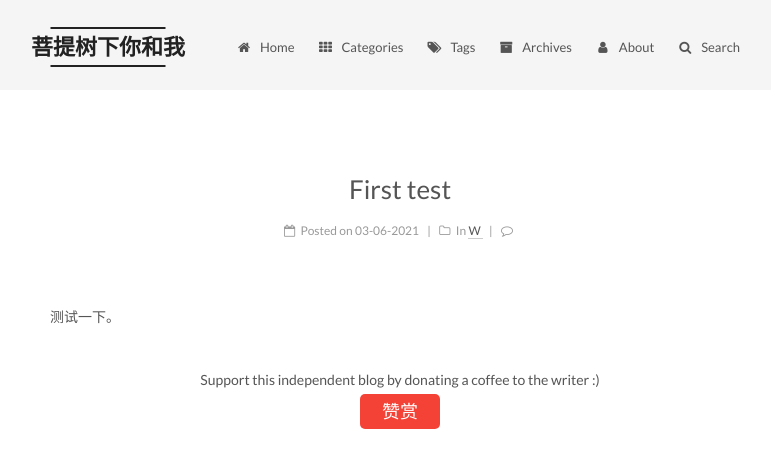
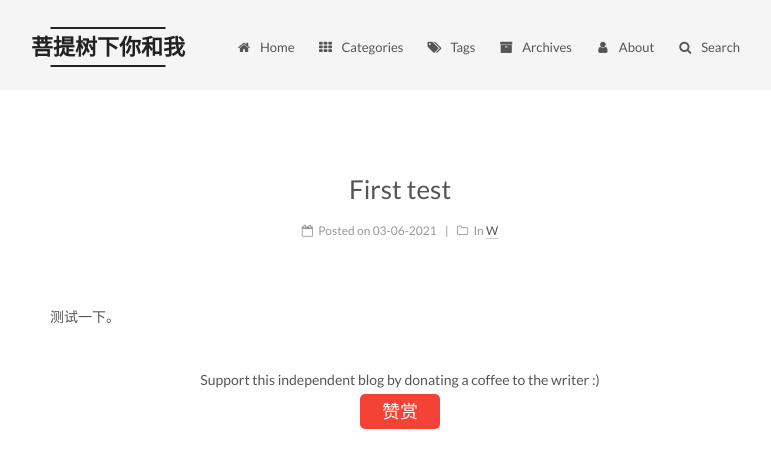
Before and after one commit to Jerryjpg400/Jerryjpg400.github.io, a Jekyll site: the page built from _posts/2021-06-03-test-1.md, in a window 1280 px wide. Shown: the part 100-559 px from the top of the page, without its empty margins (240-1011 px from the left). Built offline with Jekyll 4.4.1, drawn with Linux system fonts in a browser that asks for light colours; comment, search, counter and statistics services are not loaded; grey boxes are pictures that could not be loaded.

Commit message:
update _config.yml

```diff
--- a/_config.yml
+++ b/_config.yml
@@ -391,7 +391,7 @@
 
 # Disqus
 disqus:
-  enable: true
+  enable: false
   shortname: Carl
   count: true
   # hide comments (visitors need to click to load the comments)
@@ -455,7 +455,7 @@
 # user_id must NOT be null when admin_enable is true!
 # you can visit http://dev.duoshuo.com get duoshuo user id.
 duoshuo_info:
-  ua_enable: true
+  ua_enable: false
   admin_enable: false
   user_id: 0
   #admin_nickname: Author
```
